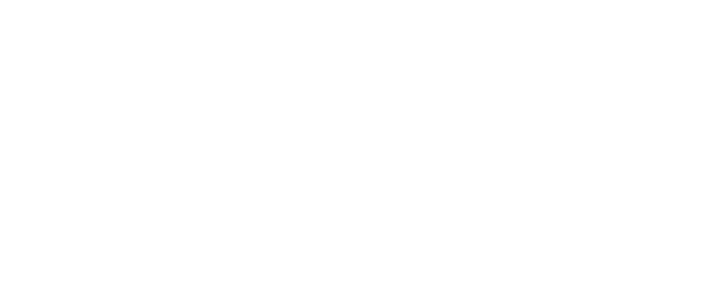
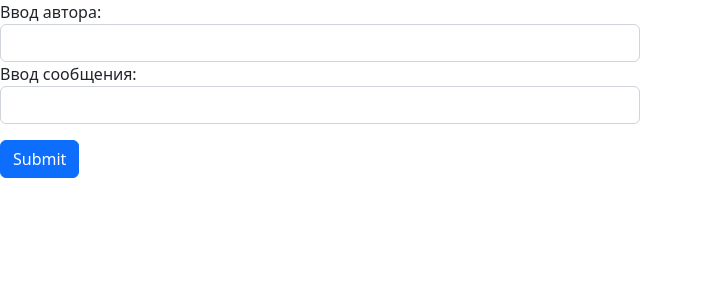
Before and after one commit to dgabrail/Chat-App, a React (Create React App) app: page / in a window 1280 px wide. Shown: the top 300 px of the page, without its empty margins (0-703 px from the left). Built offline with nearby package versions, Linux system fonts and the light colour scheme.

Commit message:
я создал компонент сообщение

```diff
--- a/src/App.tsx
+++ b/src/App.tsx
@@ -1,5 +1,5 @@
 import React from 'react';
-import form from './components/Form/Form';
+import Form from './components/Form/Form';
 import './App.css';
 
 const url = ' http://146.185.154.90:8000/messages'
@@ -20,7 +20,7 @@ const run = async() => {
 function App() {
   return (
     <div className="App">
-      <form/>
+      <Form/>
     </div>
   );
 }
```
Also changed, not shown: src/components/Message/Message.tsx (added, +11 -0 lines).
